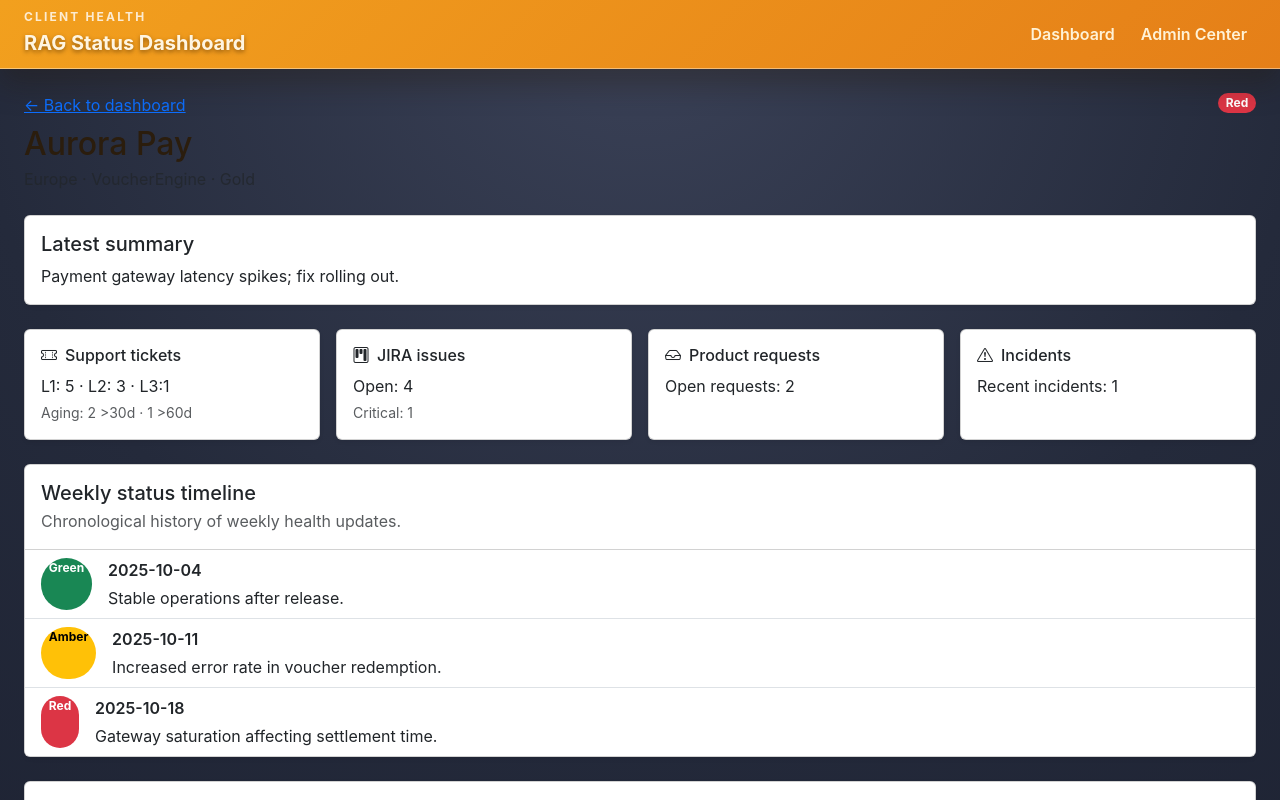
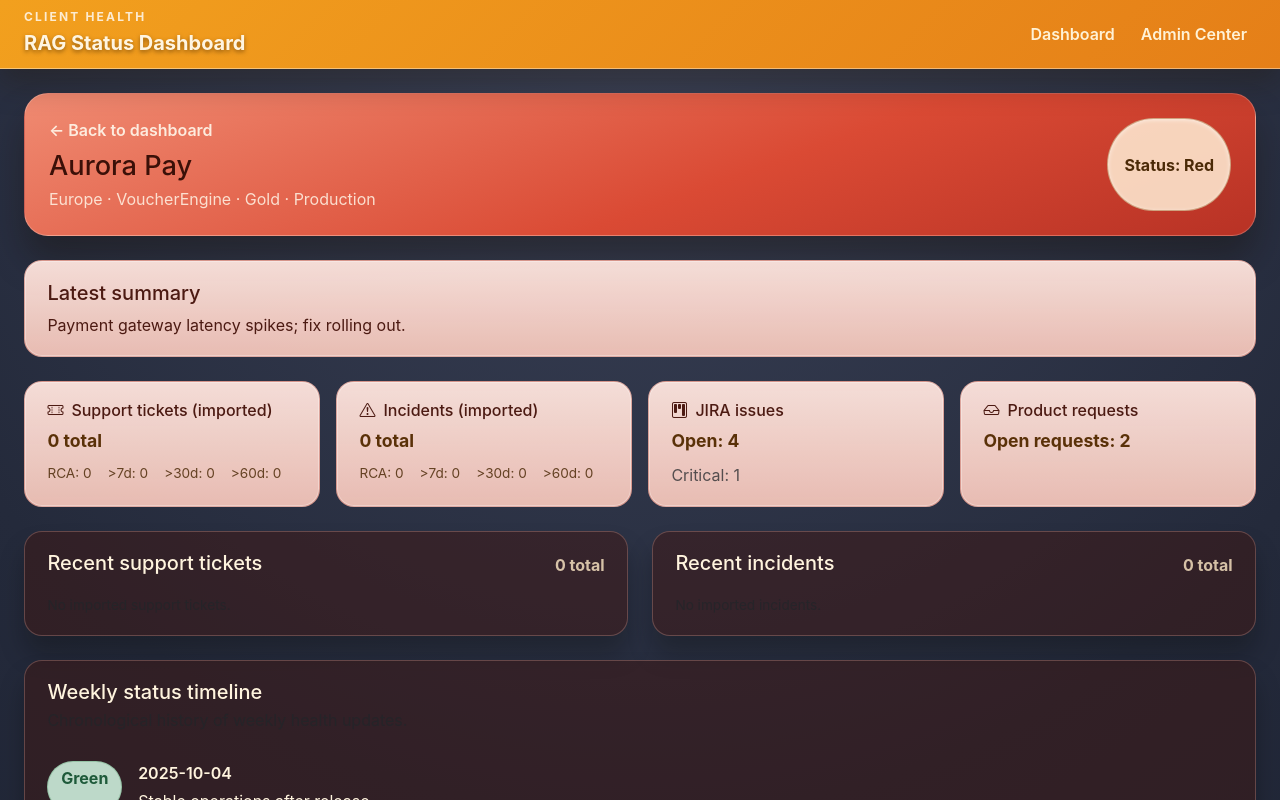
Before and after one commit to rohithpty/ClientDashboard, a React (Vite) app: page /clients/client-aurora in a window 1280 px wide. Shown: the top 800 px of the page. Built offline with nearby package versions, Linux system fonts and the light colour scheme.

Commit message:
Theme client detail page and show imported tickets

```diff
--- a/src/pages/ClientDetailPage.jsx
+++ b/src/pages/ClientDetailPage.jsx
@@ -1,18 +1,75 @@
 import { useMemo, useState } from "react";
 import { Link, useParams } from "react-router-dom";
 import { useClients } from "../state/ClientsContext.jsx";
+import { getReportData } from "../data/reportRepository.js";
 
 const STATUS_OPTIONS = ["Red", "Amber", "Green"];
 const formatWeek = () => new Date().toISOString().slice(0, 10);
 
-const statusBadgeClass = (status) => {
+const normalizeName = (value) => value?.trim().toLowerCase() ?? "";
+
+const parseCsvDate = (value) => {
+  if (!value) {
+    return null;
+  }
+  const normalized = value.replace(" ", "T");
+  const date = new Date(normalized);
+  return Number.isNaN(date.getTime()) ? null : date;
+};
+
+const formatDate = (value) => {
+  const parsed = parseCsvDate(value);
+  if (!parsed) {
+    return "N/A";
+  }
+  return parsed.toLocaleDateString();
+};
+
+const buildTicketSummary = (records) => {
+  const counts = {
+    total: records.length,
+    rca: 0,
+    over7: 0,
+    over30: 0,
+    over60: 0,
+    over90: 0,
+  };
+
+  records.forEach((record) => {
+    const status = record.ticketStatus ?? "";
+    if (status.toLowerCase().includes("rca")) {
+      counts.rca += 1;
+    }
+    const requested = parseCsvDate(record.requested);
+    if (!requested) {
+      return;
+    }
+    const ageInDays = Math.floor((Date.now() - requested.getTime()) / 86400000);
+    if (ageInDays > 7) {
+      counts.over7 += 1;
+    }
+    if (ageInDays > 30) {
+      counts.over30 += 1;
+    }
+    if (ageInDays > 60) {
+      counts.over60 += 1;
+    }
+    if (ageInDays > 90) {
+      counts.over90 += 1;
+    }
+  });
+
+  return counts;
+};
+
+const getStatusTone = (status) => {
   if (status === "Red") {
-    return "badge rounded-pill text-bg-danger";
+    return "risk";
   }
   if (status === "Amber") {
-    return "badge rounded-pill text-bg-warning";
+    return "watch";
   }
-  return "badge rounded-pill text-bg-success";
+  return "healthy";
 };
 
 export default function ClientDetailPage() {
@@ -46,90 +103,165 @@
     setNote("");
   };
 
+  const statusTone = getStatusTone(client.currentStatus);
+  const candidateNames = useMemo(() => {
+    const aliases = client.aliases ?? [];
+    return [client.name, ...aliases].map(normalizeName).filter(Boolean);
+  }, [client]);
+  const incidentRecords = useMemo(() => {
+    const records = getReportData("incidents").records;
+    return records.filter((record) =>
+      candidateNames.includes(normalizeName(record.organization)),
+    );
+  }, [candidateNames]);
+  const supportRecords = useMemo(() => {
+    const records = getReportData("support-tickets").records;
+    return records.filter((record) =>
+      candidateNames.includes(normalizeName(record.organization)),
+    );
+  }, [candidateNames]);
+  const incidentSummary = useMemo(
+    () => buildTicketSummary(incidentRecords),
+    [incidentRecords],
+  );
+  const supportSummary = useMemo(() => buildTicketSummary(supportRecords), [supportRecords]);
+  const recentIncidents = useMemo(
+    () =>
+      [...incidentRecords]
+        .sort((a, b) => (parseCsvDate(b.requested)?.getTime() ?? 0) - (parseCsvDate(a.requested)?.getTime() ?? 0))
+        .slice(0, 5),
+    [incidentRecords],
+  );
+  const recentSupportTickets = useMemo(
+    () =>
+      [...supportRecords]
+        .sort((a, b) => (parseCsvDate(b.requested)?.getTime() ?? 0) - (parseCsvDate(a.requested)?.getTime() ?? 0))
+        .slice(0, 5),
+    [supportRecords],
+  );
+
   return (
-    <section className="d-grid gap-4">
-      <div className="d-flex flex-wrap align-items-start justify-content-between gap-3">
+    <section className={`d-grid gap-4 detail-shell status-${statusTone}`}>
+      <header className={`detail-hero status-${statusTone}`}>
         <div>
-          <Link className="link-primary" to="/">
+          <Link className="detail-hero__link" to="/">
             ← Back to dashboard
           </Link>
-          <h2 className="mt-2 mb-1">{client.name}</h2>
-          <p className="text-body-secondary mb-0">
-            {client.region} · {client.product} · {client.tier}
+          <h2 className="detail-hero__title">{client.name}</h2>
+          <p className="detail-hero__meta">
+            {client.region} · {client.product} · {client.tier} ·{" "}
+            {client.environment ?? "Unknown"}
           </p>
         </div>
-        <span className={statusBadgeClass(client.currentStatus)}>
-          {client.currentStatus}
-        </span>
-      </div>
+        <span className="detail-status-pill">Status: {client.currentStatus}</span>
+      </header>
 
-      <div className="card shadow-sm">
-        <div className="card-body">
+      <div className="detail-card">
         <h3 className="h5">Latest summary</h3>
         <p className="mb-0">{client.summary}</p>
       </div>
-      </div>
 
-      <div className="row row-cols-1 row-cols-md-2 row-cols-xl-4 g-3">
-        <div className="col">
-          <div className="card h-100 shadow-sm">
-            <div className="card-body">
+      <div className="detail-grid">
+        <div className="detail-card">
           <h4 className="h6 d-flex align-items-center gap-2">
             <i className="bi bi-ticket-perforated" aria-hidden="true"></i>
-                Support tickets
+            Support tickets (imported)
           </h4>
-              <p className="mb-1">
-                L1: {client.metrics.tickets.L1} · L2: {client.metrics.tickets.L2} · L3:
-                {client.metrics.tickets.L3}
-              </p>
-              <p className="text-body-secondary small mb-0">
-                Aging: {client.metrics.tickets.olderThan30} &gt;30d ·{" "}
-                {client.metrics.tickets.olderThan60} &gt;60d
-              </p>
+          <p className="detail-stat">{supportSummary.total} total</p>
+          <div className="detail-list">
+            <span>RCA: {supportSummary.rca}</span>
+            <span>&gt;7d: {supportSummary.over7}</span>
+            <span>&gt;30d: {supportSummary.over30}</span>
+            <span>&gt;60d: {supportSummary.over60}</span>
           </div>
         </div>
+        <div className="detail-card">
+          <h4 className="h6 d-flex align-items-center gap-2">
+            <i className="bi bi-exclamation-triangle" aria-hidden="true"></i>
+            Incidents (imported)
+          </h4>
+          <p className="detail-stat">{incidentSummary.total} total</p>
+          <div className="detail-list">
+            <span>RCA: {incidentSummary.rca}</span>
+            <span>&gt;7d: {incidentSummary.over7}</span>
+            <span>&gt;30d: {incidentSummary.over30}</span>
+            <span>&gt;60d: {incidentSummary.over60}</span>
           </div>
-        <div className="col">
-          <div className="card h-100 shadow-sm">
-            <div className="card-body">
+        </div>
+        <div className="detail-card">
           <h4 className="h6 d-flex align-items-center gap-2">
             <i className="bi bi-kanban" aria-hidden="true"></i>
             JIRA issues
           </h4>
-              <p className="mb-1">Open: {client.metrics.jiras.openCount}</p>
-              <p className="text-body-secondary small mb-0">
+          <p className="detail-stat">Open: {client.metrics.jiras.openCount}</p>
+          <p className="mb-0 text-body-secondary">
             Critical: {client.metrics.jiras.critical}
           </p>
         </div>
-          </div>
-        </div>
-        <div className="col">
-          <div className="card h-100 shadow-sm">
-            <div className="card-body">
+        <div className="detail-card">
           <h4 className="h6 d-flex align-items-center gap-2">
             <i className="bi bi-inbox" aria-hidden="true"></i>
             Product requests
           </h4>
-              <p className="mb-0">Open requests: {client.metrics.requests}</p>
+          <p className="detail-stat">Open requests: {client.metrics.requests}</p>
         </div>
       </div>
+
+      <div className="detail-split">
+        <div className="detail-panel">
+          <div className="detail-panel__header">
+            <h3 className="h5 mb-1">Recent support tickets</h3>
+            <span className="detail-panel__count">{supportRecords.length} total</span>
           </div>
-        <div className="col">
-          <div className="card h-100 shadow-sm">
-            <div className="card-body">
-              <h4 className="h6 d-flex align-items-center gap-2">
-                <i className="bi bi-exclamation-triangle" aria-hidden="true"></i>
-                Incidents
-              </h4>
-              <p className="mb-0">Recent incidents: {client.metrics.incidents}</p>
+          <div className="detail-table">
+            {recentSupportTickets.length === 0 ? (
+              <p className="mb-0 text-body-secondary">No imported support tickets.</p>
+            ) : (
+              <ul>
+                {recentSupportTickets.map((record) => (
+                  <li key={record.id}>
+                    <div>
+                      <strong>{record.subject || "Untitled ticket"}</strong>
+                      <p className="mb-0">
+                        {record.ticketStatus} · Priority {record.priority || "N/A"}
+                      </p>
                     </div>
+                    <span>{formatDate(record.requested)}</span>
+                  </li>
+                ))}
+              </ul>
+            )}
+          </div>
+        </div>
+        <div className="detail-panel">
+          <div className="detail-panel__header">
+            <h3 className="h5 mb-1">Recent incidents</h3>
+            <span className="detail-panel__count">{incidentRecords.length} total</span>
+          </div>
+          <div className="detail-table">
+            {recentIncidents.length === 0 ? (
+              <p className="mb-0 text-body-secondary">No imported incidents.</p>
+            ) : (
+              <ul>
+                {recentIncidents.map((record) => (
+                  <li key={record.id}>
+                    <div>
+                      <strong>{record.subject || "Untitled incident"}</strong>
+                      <p className="mb-0">
+                        {record.ticketStatus} · Priority {record.priority || "N/A"}
+                      </p>
+                    </div>
+                    <span>{formatDate(record.requested)}</span>
+                  </li>
+                ))}
+              </ul>
+            )}
           </div>
         </div>
       </div>
 
-      <div className="card shadow-sm">
-        <div className="card-body">
-          <div className="d-flex flex-wrap justify-content-between gap-2">
+      <div className="detail-panel">
+        <div className="detail-panel__header">
           <div>
             <h3 className="h5 mb-1">Weekly status timeline</h3>
             <p className="text-body-secondary mb-0">
@@ -137,14 +269,15 @@
             </p>
           </div>
         </div>
-        </div>
-        <ul className="list-group list-group-flush">
+        <ul className="detail-timeline">
           {client.history.map((entry) => (
             <li
               key={`${entry.week}-${entry.status}`}
-              className="list-group-item d-flex flex-column flex-md-row gap-3"
+              className="detail-timeline__item"
             >
-              <span className={statusBadgeClass(entry.status)}>{entry.status}</span>
+              <span className={`detail-timeline__badge status-${getStatusTone(entry.status)}`}>
+                {entry.status}
+              </span>
               <div>
                 <p className="fw-semibold mb-1">{entry.week}</p>
                 <p className="mb-0">{entry.note}</p>
@@ -154,11 +287,12 @@
         </ul>
       </div>
 
-      <form className="card shadow-sm" onSubmit={handleSubmit}>
-        <div className="card-body">
-          <h3 className="h5">Log weekly update</h3>
-          <div className="row g-3">
-            <div className="col-md-4">
+      <form className="detail-panel" onSubmit={handleSubmit}>
+        <div className="detail-panel__header">
+          <h3 className="h5 mb-0">Log weekly update</h3>
+        </div>
+        <div className="detail-form">
+          <div>
             <label className="form-label" htmlFor="status-select">
               Status
             </label>
@@ -175,7 +309,7 @@
               ))}
             </select>
           </div>
-            <div className="col-md-8">
+          <div>
             <label className="form-label" htmlFor="summary-note">
               Summary note
             </label>
@@ -189,9 +323,8 @@
             />
           </div>
         </div>
-        </div>
-        <div className="card-footer bg-white border-0">
-          <button className="btn btn-primary" type="submit">
+        <div className="detail-form__footer">
+          <button className="btn btn-amber" type="submit">
             Add update
           </button>
         </div>
--- a/src/styles.css
+++ b/src/styles.css
@@ -168,6 +168,228 @@
   grid-template-columns: repeat(auto-fit, minmax(320px, 1fr));
   gap: 1.5rem;
   align-items: stretch;
+}
+
+.detail-hero {
+  display: flex;
+  flex-wrap: wrap;
+  justify-content: space-between;
+  gap: 1rem;
+  padding: 1.5rem;
+  border-radius: 24px;
+  border: 1px solid rgba(255, 255, 255, 0.2);
+  color: #2f1a08;
+  background: linear-gradient(160deg, #f5b148 0%, #e1821c 55%, #d17113 100%);
+  box-shadow: 0 24px 35px rgba(19, 12, 4, 0.35);
+}
+
+.detail-hero.status-risk {
+  background: linear-gradient(160deg, #f08b72 0%, #da4a34 58%, #b83225 100%);
+  color: #3b1008;
+}
+
+.detail-hero.status-healthy {
+  background: linear-gradient(160deg, #8fd6a7 0%, #44ad6d 58%, #2f7d4a 100%);
+  color: #0f2f1d;
+}
+
+.detail-hero__link {
+  color: rgba(255, 247, 235, 0.9);
+  text-decoration: none;
+  font-weight: 600;
+}
+
+.detail-hero__title {
+  margin: 0.5rem 0 0.3rem;
+  font-size: 1.7rem;
+  color: inherit;
+}
+
+.detail-hero__meta {
+  margin-bottom: 0;
+  color: rgba(255, 245, 230, 0.85);
+}
+
+.detail-status-pill {
+  display: inline-flex;
+  align-items: center;
+  justify-content: center;
+  padding: 0.45rem 1rem;
+  border-radius: 999px;
+  background: rgba(255, 239, 214, 0.85);
+  border: 1px solid rgba(132, 70, 12, 0.35);
+  color: #4b2a07;
+  font-weight: 700;
+  box-shadow: inset 0 1px 4px rgba(255, 255, 255, 0.6);
+}
+
+.detail-card {
+  padding: 1.2rem 1.4rem;
+  border-radius: 18px;
+  background: linear-gradient(180deg, rgba(255, 240, 210, 0.95) 0%, rgba(248, 214, 164, 0.92) 100%);
+  border: 1px solid rgba(181, 110, 30, 0.35);
+  box-shadow: inset 0 0 0 1px rgba(255, 255, 255, 0.3);
+}
+
+.detail-shell.status-risk .detail-card {
+  background: linear-gradient(180deg, rgba(255, 230, 223, 0.95) 0%, rgba(248, 200, 188, 0.92) 100%);
+  border-color: rgba(178, 75, 65, 0.35);
+  color: #4c1a12;
+}
+
+.detail-shell.status-healthy .detail-card {
+  background: linear-gradient(180deg, rgba(230, 250, 238, 0.95) 0%, rgba(199, 237, 214, 0.92) 100%);
+  border-color: rgba(74, 151, 102, 0.35);
+  color: #13422b;
+}
+
+.detail-grid {
+  display: grid;
+  grid-template-columns: repeat(auto-fit, minmax(220px, 1fr));
+  gap: 1rem;
+}
+
+.detail-stat {
+  font-size: 1.1rem;
+  font-weight: 700;
+  margin: 0.5rem 0;
+  color: #5a3108;
+}
+
+.detail-list {
+  display: flex;
+  flex-wrap: wrap;
+  gap: 0.5rem 1rem;
+  font-size: 0.85rem;
+  color: rgba(78, 43, 9, 0.85);
+}
+
+.detail-split {
+  display: grid;
+  grid-template-columns: repeat(auto-fit, minmax(280px, 1fr));
+  gap: 1.5rem;
+}
+
+.detail-panel {
+  padding: 1.2rem 1.4rem;
+  border-radius: 18px;
+  background: rgba(19, 13, 7, 0.3);
+  border: 1px solid rgba(255, 255, 255, 0.12);
+  box-shadow: 0 18px 24px rgba(7, 6, 4, 0.25);
+  color: #fff4de;
+}
+
+.detail-shell.status-risk .detail-panel {
+  background: rgba(68, 20, 14, 0.45);
+  border-color: rgba(255, 188, 173, 0.25);
+}
+
+.detail-shell.status-healthy .detail-panel {
+  background: rgba(16, 63, 38, 0.45);
+  border-color: rgba(184, 237, 210, 0.25);
+}
+
+.detail-panel__header {
+  display: flex;
+  justify-content: space-between;
+  align-items: center;
+  gap: 1rem;
+  margin-bottom: 1rem;
+}
+
+.detail-panel__count {
+  font-weight: 700;
+  color: rgba(255, 234, 199, 0.8);
+}
+
+.detail-table ul {
+  list-style: none;
+  margin: 0;
+  padding: 0;
+  display: grid;
+  gap: 0.8rem;
+}
+
+.detail-table li {
+  display: flex;
+  justify-content: space-between;
+  gap: 1rem;
+  padding-bottom: 0.8rem;
+  border-bottom: 1px solid rgba(255, 255, 255, 0.12);
+}
+
+.detail-table li:last-child {
+  border-bottom: none;
+  padding-bottom: 0;
+}
+
+.detail-table p {
+  color: rgba(255, 234, 199, 0.7);
+  font-size: 0.85rem;
+}
+
+.detail-timeline {
+  list-style: none;
+  margin: 0;
+  padding: 0;
+  display: grid;
+  gap: 1rem;
+}
+
+.detail-timeline__item {
+  display: flex;
+  flex-wrap: wrap;
+  gap: 1rem;
+  padding: 0.8rem 0;
+  border-bottom: 1px solid rgba(255, 255, 255, 0.12);
+}
+
+.detail-timeline__item:last-child {
+  border-bottom: none;
+}
+
+.detail-timeline__badge {
+  padding: 0.3rem 0.8rem;
+  border-radius: 999px;
+  font-weight: 700;
+  background: rgba(255, 233, 196, 0.85);
+  color: #5c2c08;
+  border: 1px solid rgba(134, 75, 16, 0.35);
+}
+
+.detail-timeline__badge.status-risk {
+  background: rgba(248, 205, 198, 0.9);
+  color: #7a1c12;
+  border-color: rgba(178, 75, 65, 0.35);
+}
+
+.detail-timeline__badge.status-healthy {
+  background: rgba(206, 238, 220, 0.9);
+  color: #1e5a3a;
+  border-color: rgba(74, 151, 102, 0.35);
+}
+
+.detail-form {
+  display: grid;
+  grid-template-columns: repeat(auto-fit, minmax(220px, 1fr));
+  gap: 1rem;
+}
+
+.detail-form .form-label {
+  color: rgba(255, 234, 199, 0.85);
+}
+
+.detail-form .form-select,
+.detail-form .form-control {
+  background: rgba(255, 247, 232, 0.9);
+  border-color: rgba(132, 70, 12, 0.35);
+  color: #4b2a07;
+}
+
+.detail-form__footer {
+  margin-top: 1rem;
+  display: flex;
+  justify-content: flex-end;
 }
 
 .btn-amber {
```
Lines whose indentation alone changed are shown as unchanged.
